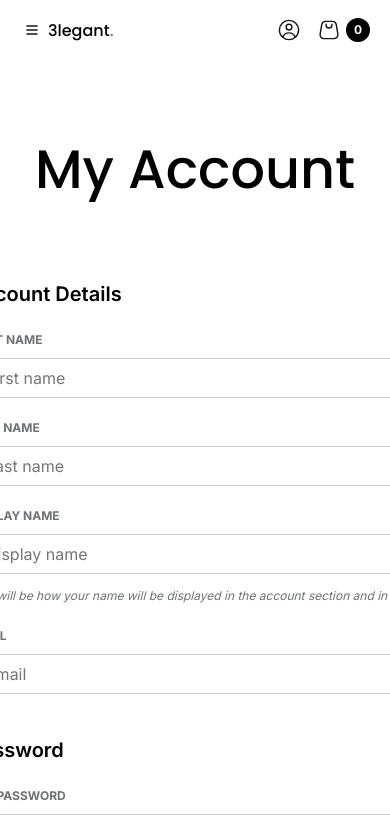
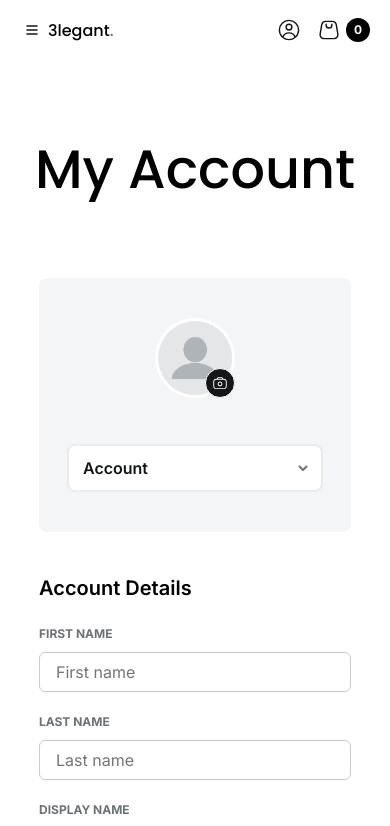
Before and after one commit to ipqw/decoration-store-client, a Next.js app: page /account in a window 390 px wide. Shown: the top 826 px of the page. Built offline with nearby package versions, Linux system fonts and the light colour scheme; no server answers; sample sign-in values are in the browser's storage.

Commit message:
add mobile version of account page

```diff
--- a/app/(account)/_components/AccountSection.tsx
+++ b/app/(account)/_components/AccountSection.tsx
@@ -7,7 +7,7 @@ import eyeIcon from "@/public/icons/eye.svg";
 
 const AccountSection = () => {
     const user = useAppSelector(({ user }) => user);
-    const [updateUser, { isLoading: isLoadingUpdatingUser }] = userApiSlice.useUpdateUserMutation();
+    const [updateUser] = userApiSlice.useUpdateUserMutation();
 
     // form values
     const [firstName, setFirstName] = useState<string>(user.firstName);
@@ -239,9 +239,13 @@ const FormWrapper = styled.div`
 const Wrapper = styled.div`
     display: flex;
     flex-direction: column;
-    padding: 0 72px;
+    padding: 0;
     row-gap: 40px;
-    min-width: 851px;
+    width: 312px;
+    @media screen and (min-width: 1120px) {
+        width: 851px;
+        padding: 0 72px;
+    }
 `;
 
 export default AccountSection;
--- a/app/(account)/_components/AddressCard.tsx
+++ b/app/(account)/_components/AddressCard.tsx
@@ -73,8 +73,13 @@ const Wrapper = styled.div`
     row-gap: 8px;
     border-radius: 8px;
     border: 1px solid #6c7275;
-    min-width: 342px;
+    min-width: auto;
     min-height: 140px;
+    width: 312px;
+    @media screen and (min-width: 1120px) {
+        min-width: 342px;
+        width: auto;
+    }
 `;
 
 export default AddressCard;
--- a/app/(account)/_components/AddressSection.tsx
+++ b/app/(account)/_components/AddressSection.tsx
@@ -16,8 +16,12 @@ const AddressSection = () => {
 };
 const AddressesBlock = styled.div`
     display: grid;
-    grid-template-columns: auto auto;
+    grid-template-columns: auto;
     column-gap: 23px;
+    row-gap: 24px;
+    @media screen and (min-width: 1120px) {
+        grid-template-columns: auto auto;
+    }
 `;
 const Title = styled.p`
     font-family: "Inter", sans-serif;
@@ -29,9 +33,15 @@ const Title = styled.p`
 const Wrapper = styled.div`
     display: flex;
     flex-direction: column;
-    padding: 0 72px;
+    padding: 0;
     row-gap: 19px;
-    min-width: 851px;
+    width: 312px;
+    min-width: auto;
+    @media screen and (min-width: 1120px) {
+        min-width: 851px;
+        width: auto;
+        padding: 0 72px;
+    }
 `;
 
 export default AddressSection;
--- a/app/(account)/_components/OrderItem.tsx
+++ b/app/(account)/_components/OrderItem.tsx
@@ -8,19 +8,46 @@ const OrderItem: FC<{ order: IOrder }> = ({ order }) => {
     const date = new Date(order.createdAt);
     return (
         <Wrapper>
-            <Text>#{order.id}</Text>
-            <Text>
-                {months[date.getMonth()]} {date.getDate()}, {date.getFullYear()}
-            </Text>
-            <Text>
-                {order.status[0].toUpperCase()}
-                {order.status.slice(1)}
-            </Text>
-            <Text>{order.price}</Text>
+            <AsideWrapper $title>
+                <Title>Number ID</Title>
+                <Title>Date</Title>
+                <Title>Status</Title>
+                <Title>Price</Title>
+            </AsideWrapper>
+            <AsideWrapper>
+                <Value>#{order.id}</Value>
+                <Value>
+                    {months[date.getMonth()]} {date.getDate()}, {date.getFullYear()}
+                </Value>
+                <Value>
+                    {order.status[0].toUpperCase()}
+                    {order.status.slice(1)}
+                </Value>
+                <Value>${order.price}</Value>
+            </AsideWrapper>
         </Wrapper>
     );
 };
-const Text = styled.p`
+const Title = styled.p`
+    color: #6c7275;
+    font-family: "Inter", sans-serif;
+    font-size: 14px;
+    font-weight: 400;
+    line-height: 22px;
+`;
+const AsideWrapper = styled.aside<{ $title?: boolean }>`
+    display: flex;
+    flex-direction: column;
+    row-gap: 16px;
+    width: 150px;
+    @media screen and (min-width: 1120px) {
+        flex-direction: row;
+        width: auto;
+        display: ${({ $title }) => ($title ? "none" : "grid")};
+        grid-template-columns: 176.75px 176.75px 176.75px 176.75px;
+    }
+`;
+const Value = styled.p`
     color: #141718;
     font-family: "Inter", sans-serif;
     font-size: 14px;
@@ -28,8 +55,8 @@ const Text = styled.p`
     line-height: 22px;
 `;
 const Wrapper = styled.div`
-    display: grid;
-    grid-template-columns: 176.75px 176.75px 176.75px 176.75px;
+    display: flex;
+    justify-content: space-between;
     align-items: center;
     padding: 24px 0;
     border-bottom: 1px #e8ecef solid;
--- a/app/(account)/_components/OrderSection.tsx
+++ b/app/(account)/_components/OrderSection.tsx
@@ -30,11 +30,14 @@ const CaptionText = styled.p`
     line-height: 22px;
 `;
 const Caption = styled.div`
-    display: grid;
+    display: none;
     grid-template-columns: 176.75px 176.75px 176.75px 176.75px;
     align-items: center;
     border-bottom: 1px #e8ecef solid;
     padding-bottom: 8px;
+    @media screen and (min-width: 1120px) {
+        display: grid;
+    }
 `;
 const OrdersBlock = styled.div`
     display: flex;
@@ -43,9 +46,15 @@ const OrdersBlock = styled.div`
 const Wrapper = styled.div`
     display: flex;
     flex-direction: column;
-    row-gap: 40px;
-    padding: 0 72px;
-    min-width: 851px;
+    min-width: auto;
+    padding: 0;
+    width: 312px;
+    row-gap: 10px;
+    @media screen and (min-width: 1120px) {
+        row-gap: 40px;
+        padding: 0 72px;
+        min-width: 851px;
+    }
 `;
 const Title = styled.p`
     font-family: "Inter", sans-serif;
--- a/app/(account)/_components/WishlistProductItem.tsx
+++ b/app/(account)/_components/WishlistProductItem.tsx
@@ -37,6 +37,7 @@ const WishlistProductItem: FC<{ wishlistProduct: IWishlistProduct }> = ({ wishli
     };
     return (
         <Wrapper>
+            <MainVersion>
                 <DeleteButton onClick={deleteButtonHandler} src={crossIcon.src} />
                 <Content>
                     <InfoBlock>
@@ -70,9 +71,73 @@ const WishlistProductItem: FC<{ wishlistProduct: IWishlistProduct }> = ({ wishli
                     </Price>
                     <CartButton onClick={addToCart}>Add to cart</CartButton>
                 </Content>
+            </MainVersion>
+            <MobileVersion>
+                <MobileContent>
+                    <DeleteButton onClick={deleteButtonHandler} src={crossIcon.src} />
+                    <InfoImageWrapper>
+                        <InfoImage
+                            alt="image"
+                            src={
+                                wishlistProduct?.product?.images
+                                    ? imageLinkHandler(wishlistProduct?.product?.images[0])
+                                    : ""
+                            }
+                        />
+                    </InfoImageWrapper>
+                    <MobileInfoBlock>
+                        <Title>{wishlistProduct.product.name}</Title>
+                        <Color>
+                            Color: {color[0].toUpperCase()}
+                            {color.slice(1)}
+                        </Color>
+                        <Price>
+                            $
+                            {wishlistProduct.product?.discountPrice
+                                ? wishlistProduct.product?.discountPrice.toString().split(".")[1]
+                                    ? wishlistProduct.product?.discountPrice
+                                    : `${wishlistProduct.product?.discountPrice}.00`
+                                : wishlistProduct.product?.price.toString().split(".")[1]
+                                  ? wishlistProduct.product?.price
+                                  : `${wishlistProduct.product?.price}.00`}
+                        </Price>
+                    </MobileInfoBlock>
+                </MobileContent>
+                <CartButton onClick={addToCart}>Add to cart</CartButton>
+            </MobileVersion>
         </Wrapper>
     );
 };
+const MobileInfoBlock = styled.div`
+    row-gap: 8px;
+    display: flex;
+    flex-direction: column;
+`;
+const MobileContent = styled.div`
+    display: flex;
+    column-gap: 16px;
+    align-items: center;
+`;
+const MobileVersion = styled.div`
+    display: flex;
+    row-gap: 16px;
+    flex-direction: column;
+    width: 312px;
+    padding: 16px 0;
+    border-bottom: 1px solid #e8ecef;
+    @media screen and (min-width: 1120px) {
+        display: none;
+    }
+`;
+const MainVersion = styled.div`
+    display: none;
+    padding: 24px 0;
+    align-items: center;
+    border-bottom: 1px solid #e8ecef;
+    @media screen and (min-width: 1120px) {
+        display: flex;
+    }
+`;
 const CartButton = styled.div`
     border-radius: 8px;
     padding: 6px 24px;
@@ -138,11 +203,6 @@ const DeleteButton = styled.img`
     margin-right: 10px;
     cursor: pointer;
 `;
-const Wrapper = styled.div`
-    display: flex;
-    padding: 24px 0;
-    align-items: center;
-    border-bottom: 1px solid #e8ecef;
-`;
+const Wrapper = styled.div``;
 
 export default WishlistProductItem;
--- a/app/(account)/_components/WishlistSection.tsx
+++ b/app/(account)/_components/WishlistSection.tsx
@@ -15,8 +15,8 @@ const WishlistSection = () => {
             <WishlistProductsBlock>
                 <Caption>
                     <CaptionText>Product</CaptionText>
-                    <CaptionText>Price</CaptionText>
-                    <CaptionText>Action</CaptionText>
+                    <CaptionText $mobile>Price</CaptionText>
+                    <CaptionText $mobile>Action</CaptionText>
                 </Caption>
                 {wishlistProducts?.map((el, index) => (
                     <WishlistProductItem wishlistProduct={el} key={index} />
@@ -34,12 +34,16 @@ const Caption = styled.div`
     grid-template-columns: 265px 270px 140px;
     justify-content: space-between;
 `;
-const CaptionText = styled.p`
+const CaptionText = styled.p<{ $mobile?: boolean }>`
+    display: ${({ $mobile }) => ($mobile ? "none" : "block")};
     color: #6c7275;
     font-family: "Inter", sans-serif;
     font-size: 14px;
     font-weight: 400;
     line-height: 22px;
+    @media screen and (min-width: 1120px) {
+        display: block;
+    }
 `;
 const WishlistProductsBlock = styled.div`
     display: flex;
@@ -53,10 +57,16 @@ const Title = styled.p`
     line-height: 32px;
 `;
 const Wrapper = styled.div`
-    min-width: 851px;
     display: flex;
     flex-direction: column;
     row-gap: 40px;
-    padding: 0 72px;
+    min-width: auto;
+    width: 312px;
+    padding: 0;
+    @media screen and (min-width: 1120px) {
+        padding: 0 72px;
+        min-width: 851px;
+        width: auto;
+    }
 `;
 export default WishlistSection;
--- a/app/(account)/account/page.tsx
+++ b/app/(account)/account/page.tsx
@@ -10,11 +10,12 @@ import AddressSection from "../_components/AddressSection";
 import OrderSection from "../_components/OrderSection";
 import WishlistSection from "../_components/WishlistSection";
 import { imageLinkHandler } from "@/app/_lib/functions";
+import Dropdown from "@/app/(product)/_components/Dropdown";
 
 const AccountPage: FC = () => {
     const router = useRouter();
     const [activeSection, setActiveSection] = useState<
-        "account" | "address" | "orders" | "wishlist"
+        string | "account" | "address" | "orders" | "wishlist"
     >("account");
 
     const user = useAppSelector((state) => state.user);
@@ -23,6 +24,8 @@ const AccountPage: FC = () => {
             router.push("/signin");
         }
     }, []);
+
+    const [isDropdownOpened, setIsDropdownOpened] = useState<boolean>(false);
     return (
         <Wrapper>
             <Title>My Account</Title>
@@ -45,6 +48,14 @@ const AccountPage: FC = () => {
                             {user.firstName} {user.lastName}
                         </Name>
                     </ProfileBlock>
+                    <Dropdown
+                        mobile
+                        items={["account", "address", "orders", "wishlist", "Log Out"]}
+                        activeItem={activeSection}
+                        setActiveItem={setActiveSection}
+                        isOpened={isDropdownOpened}
+                        setIsOpened={setIsDropdownOpened}
+                    />
                     <MenuSectionsBlock>
                         <MenuSection
                             onClick={() => setActiveSection("account")}
@@ -96,10 +107,13 @@ const MenuSection = styled.a<{ $isActive?: boolean }>`
     cursor: pointer;
 `;
 const MenuSectionsBlock = styled.div`
-    display: flex;
+    display: none;
     flex-direction: column;
     row-gap: 12px;
     width: 100%;
+    @media screen and (min-width: 1120px) {
+        display: flex;
+    }
 `;
 const Name = styled.p`
     color: #000000;
@@ -153,14 +167,26 @@ const MenuBlock = styled.div`
     row-gap: 40px;
     background-color: #f3f5f7;
     height: fit-content;
-    width: fit-content;
-    min-width: 262px;
+    width: 312px;
+    min-width: auto;
     align-items: center;
     border-radius: 8px;
+    margin-bottom: 40px;
+    @media screen and (min-width: 1120px) {
+        width: fit-content;
+        min-width: 262px;
+        margin-bottom: 0;
+    }
 `;
 const ContentBlock = styled.div`
     display: flex;
     width: 1120px;
+    align-items: center;
+    flex-direction: column;
+    @media screen and (min-width: 1120px) {
+        flex-direction: row;
+        align-items: flex-start;
+    }
 `;
 const Title = styled.p`
     color: #000000;
--- a/app/(product)/_components/Dropdown.tsx
+++ b/app/(product)/_components/Dropdown.tsx
@@ -1,6 +1,7 @@
 import { Dispatch, FC, SetStateAction, useEffect } from "react";
 import styled from "styled-components";
 import arrowIcon from "@/public/icons/product/arrowDown.svg";
+import { useRouter } from "next/navigation";
 
 interface IProps {
     isOpened: boolean;
@@ -9,6 +10,7 @@ interface IProps {
     setActiveItem: Dispatch<SetStateAction<string>>;
     items: string[];
     absolute?: boolean;
+    mobile?: boolean;
 }
 
 const Dropdown: FC<IProps> = ({
@@ -18,12 +20,15 @@ const Dropdown: FC<IProps> = ({
     setActiveItem,
     items,
     absolute,
+    mobile,
 }) => {
+    const router = useRouter();
     useEffect(() => {
         setActiveItem(items[0]);
     }, []);
     return (
         <Wrapper
+            $mobile={mobile}
             $absolute={absolute}
             onClick={() => setIsOpened((prev) => !prev)}
             $isOpened={isOpened}>
@@ -31,11 +36,21 @@ const Dropdown: FC<IProps> = ({
                 {items.map((el, index) => {
                     return (
                         <DropdownItem
+                            $mobile={mobile}
                             $isOpened={isOpened}
                             $isActive={activeItem === el ? true : false}
                             key={index}
-                            onClick={() => setActiveItem(el)}>
-                            {el}
+                            onClick={() =>
+                                el === "Log Out"
+                                    ? () => {
+                                          typeof window !== "undefined"
+                                              ? localStorage.removeItem("token")
+                                              : "";
+                                          router.push("/signin");
+                                      }
+                                    : setActiveItem(el)
+                            }>
+                            {el[0].toUpperCase() + el.substring(1)}
                         </DropdownItem>
                     );
                 })}
@@ -50,7 +65,7 @@ const Arrow = styled.img<{ $isOpened: boolean }>`
     user-select: none;
     display: ${({ $isOpened }) => ($isOpened ? "none" : "flex")};
 `;
-const DropdownItem = styled.div<{ $isActive: boolean; $isOpened: boolean }>`
+const DropdownItem = styled.div<{ $isActive: boolean; $isOpened: boolean; $mobile?: boolean }>`
     user-select: none;
     display: ${({ $isOpened, $isActive }) => {
         if ($isOpened) {
@@ -84,7 +99,7 @@ const DropdownItem = styled.div<{ $isActive: boolean; $isOpened: boolean }>`
 const DropdownItems = styled.div<{ $isOpened: boolean }>`
     width: ${({ $isOpened }) => ($isOpened ? "100%" : "fit-content")};
 `;
-const Wrapper = styled.div<{ $isOpened: boolean; $absolute?: boolean }>`
+const Wrapper = styled.div<{ $isOpened: boolean; $absolute?: boolean; $mobile?: boolean }>`
     display: flex;
     position: ${({ $absolute }) => ($absolute ? "absolute" : "static")};
     top: 0;
@@ -96,6 +111,10 @@ const Wrapper = styled.div<{ $isOpened: boolean; $absolute?: boolean }>`
     justify-content: space-between;
     padding: 6px;
     cursor: pointer;
+    background-color: ${({ $mobile }) => ($mobile ? "#FFFFFF" : "transparent")};
+    @media screen and (min-width: 1120px) {
+        display: ${({ $mobile }) => ($mobile ? "none" : "flex")};
+    }
 `;
 
 export default Dropdown;
```
Lines whose indentation alone changed are shown as unchanged.
